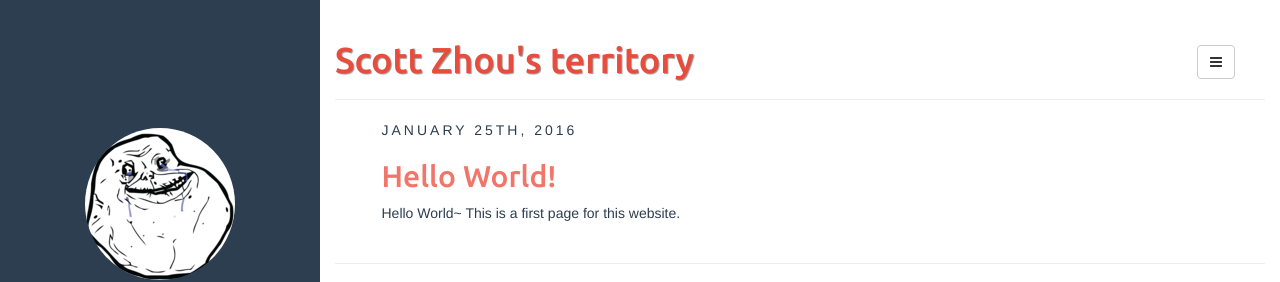
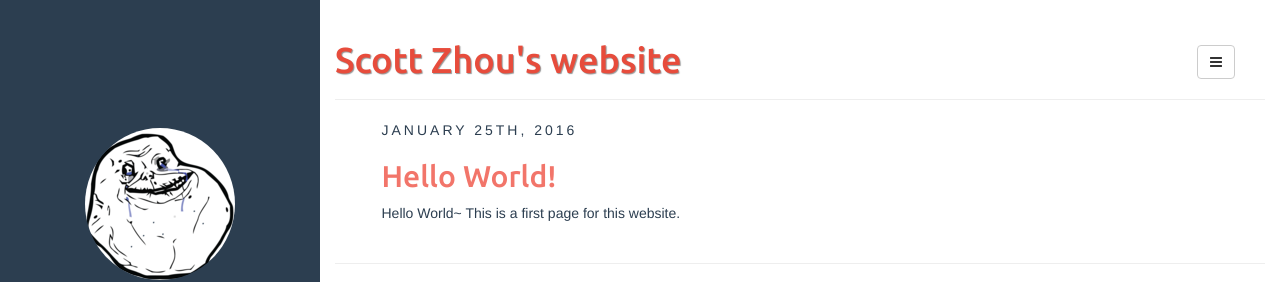
Before and after one commit to Zero0927/blog-nonworking, a Jekyll site: the page built from index.html, in a window 1280 px wide. Shown: the top 282 px of the page. Built offline with Jekyll 4.4.1, drawn with Linux system fonts in a browser that asks for light colours; Markdown is read by kramdown in place of the engine named in the settings; the list of posts is cut into pages by our own code; some of the changed lines change nothing that is shown.

Commit message:
Update _config.yml

```diff
--- a/_config.yml
+++ b/_config.yml
@@ -10,9 +10,9 @@ defaults:
     scope:
       path: "" # empty string for all files
     values:
-      title: Scott Zhou's territory
+      title: Scott Zhou's website
 
-description: Scott Zhou's website
+description: Get it done, on time spirit.
 author:
   name: Scott Zhou
   email: zhouscott@hotmail.com
```
